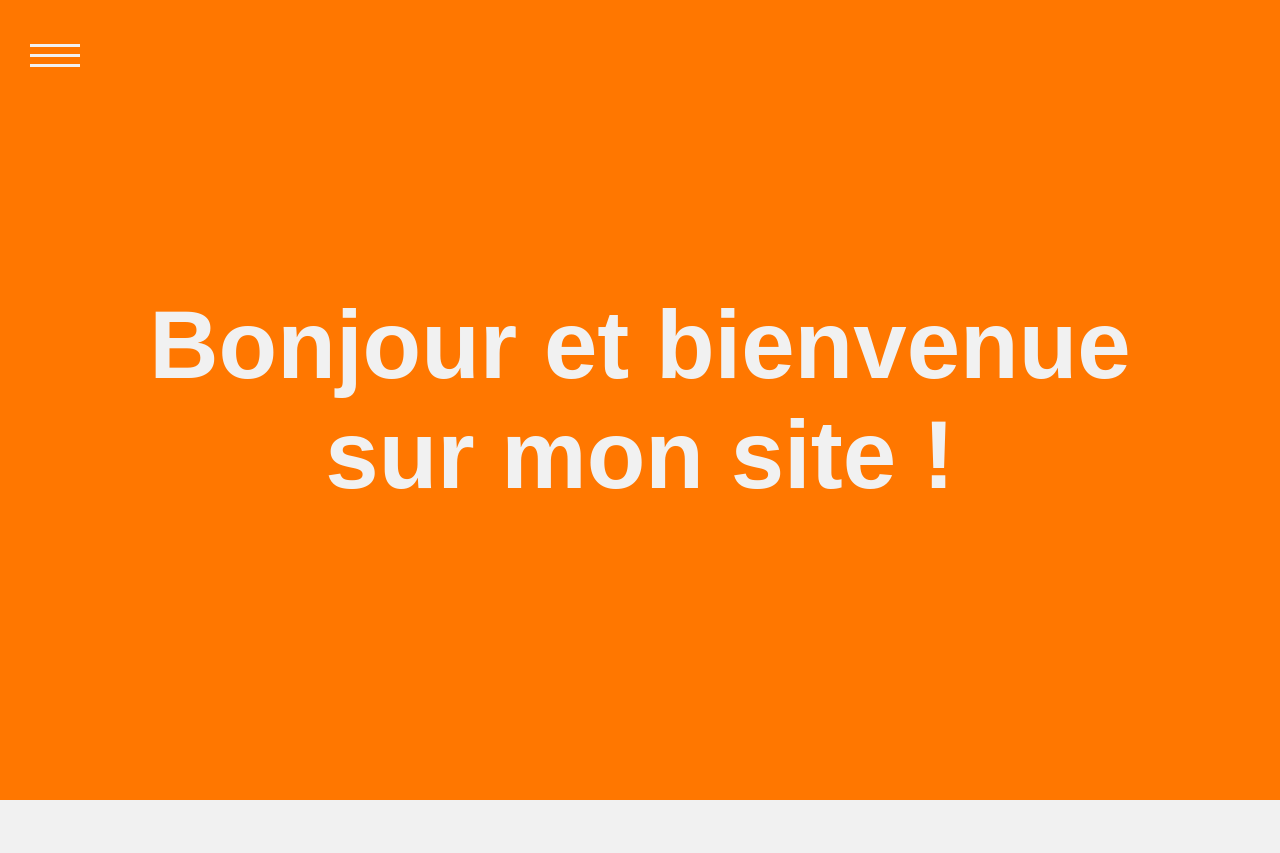
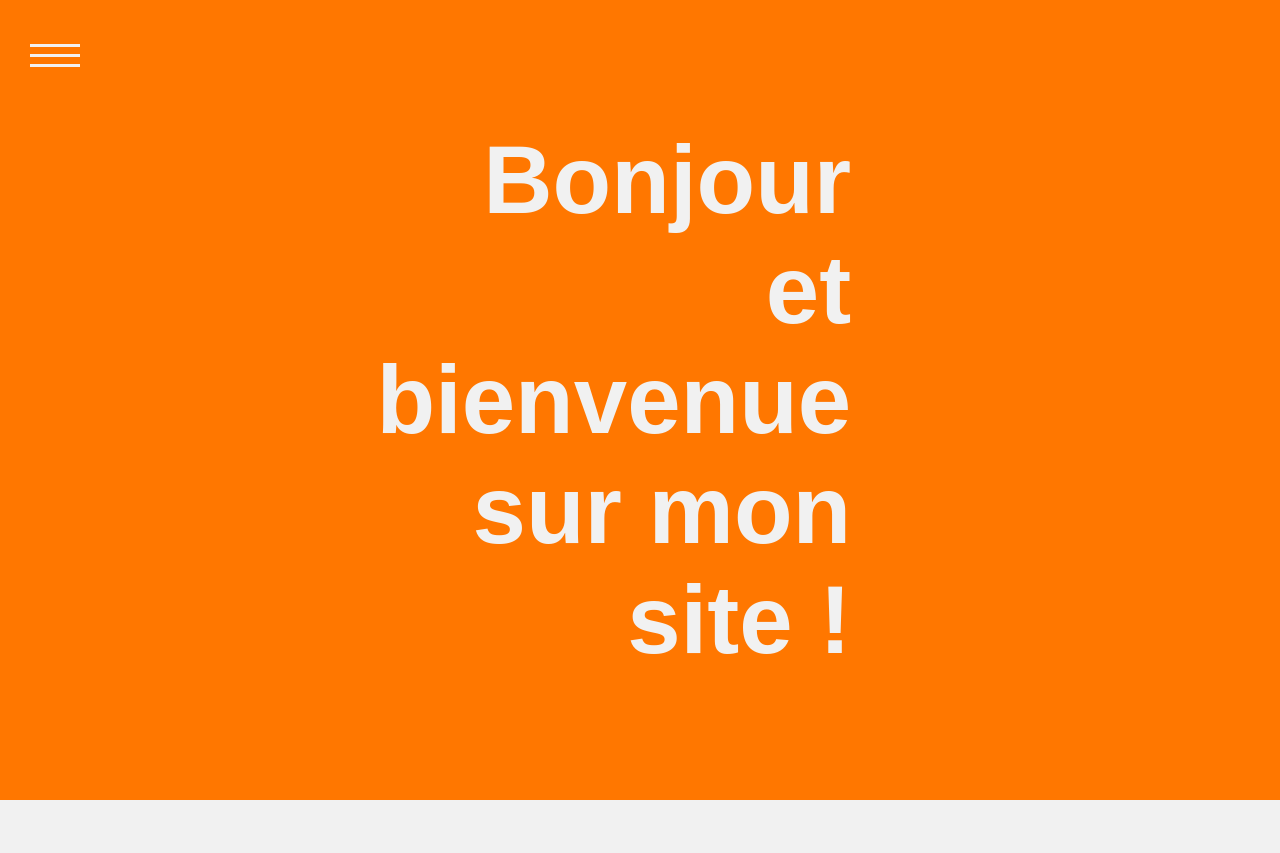
Before and after one commit to Maethik/PortFolio_Matheo, a PHP site: page /homePage.php in a window 1280 px wide. Shown: the top 853 px of the page. Run offline with PHP 8.4, Linux system fonts and the light colour scheme; some web fonts are replaced.

Commit message:
first commit

```diff
--- a/css/homePage.css
+++ b/css/homePage.css
@@ -89,13 +89,13 @@ nav a {
 
 .textAcroche {
 	color: #f1f1f1;
-	width: 80vw;
+	width: 33vw;
 	font-size: 3em;
 	font-family: 'Sofia Sans Semi Condensed', sans-serif;
 	font-weight: bold;
-	text-align: center;
+	text-align: right;
 	display: flex;
-	justify-content: center;
+	justify-content: flex-end;
 	align-items: center;
 }
 
```
Also changed, not shown: homePage.php (indentation only).
